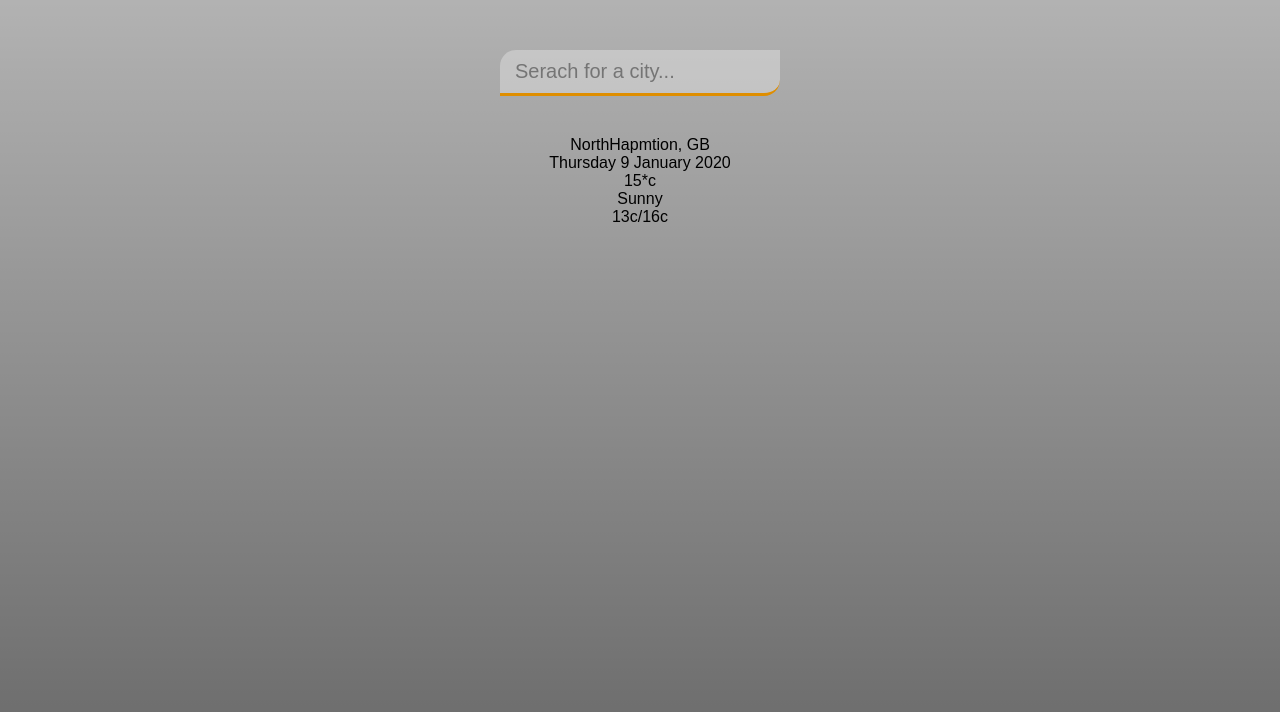
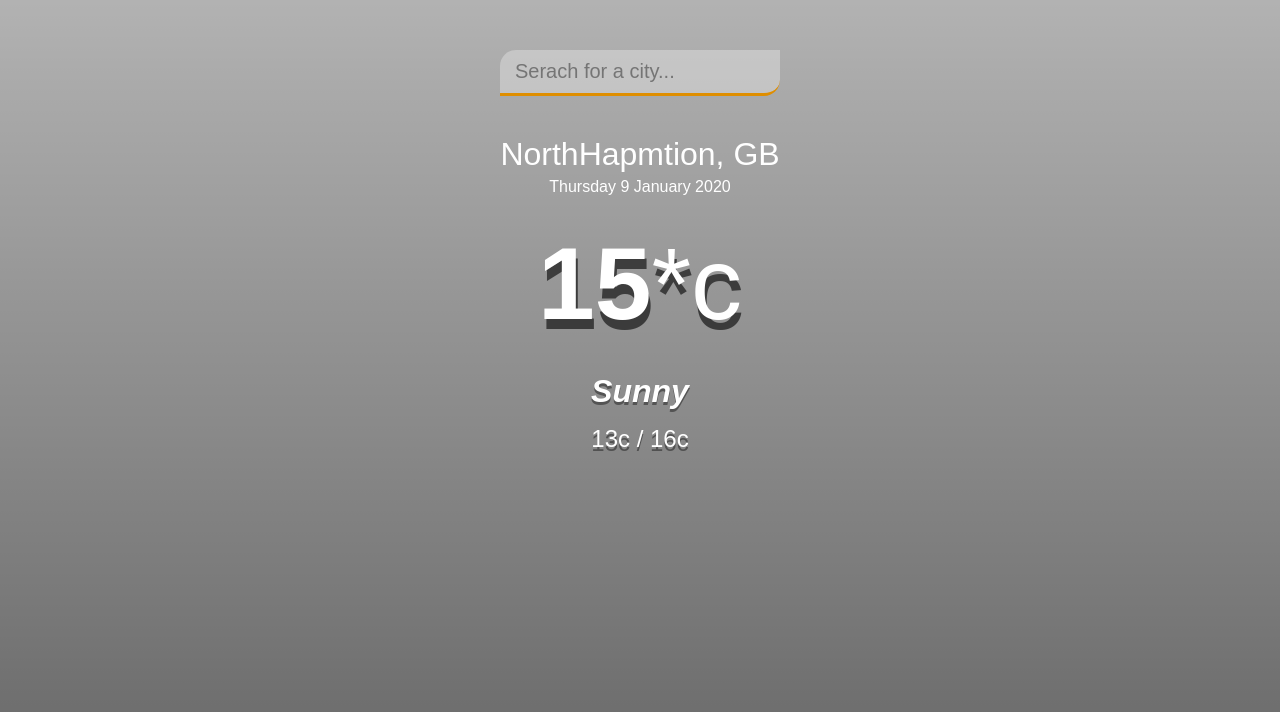
Before and after one commit to nguyenanthonyw/weatherapp-js, a plain HTML site: page index.html in a window 1280 px wide. Drawn offline with Linux system fonts and the light colour scheme.

Commit message:
Style the text and fixed a bug in html

```diff
--- a/index.html
+++ b/index.html
@@ -12,17 +12,16 @@
         <header>
             <input type="text" autocomplete="off" class="search-box"
             placeholder="Serach for a city..." />
-
         </header>
         <main>
-            <section class="loction">
+            <section class="location">
                 <div class="city">NorthHapmtion, GB</div>
                 <div class="date">Thursday 9 January 2020</div>
             </section>
             <div class="current">
                 <div class="temp">15<span>*c</span></div>
                 <div class="weather">Sunny</div>
-                <div class="hi-low">13c/16c</div>
+                <div class="hi-low">13c / 16c</div>
             </div>
 
 
--- a/main.css
+++ b/main.css
@@ -1,53 +1,51 @@
-*{
+* {
     margin: 0;
     padding: 0;
     box-sizing: border-box;
+  }
 
-}
-body{
-    font-family: 'monserrat', sans-serif;
+  body {
+    font-family: 'montserrat', sans-serif;
     background-image: url('after_noon.png');
     background-size: cover;
     background-position: top center;
   }
 
-.app-wrap{
+  .app-wrap {
     display: flex;
     flex-direction: column;
     min-height: 100vh;
-    background-image: linear-gradient(to bottom, rgba(0,0,0,0.3), rgba(0,0,0,0.6));
+    background-image: linear-gradient(to bottom, rgba(0, 0, 0, 0.3), rgba(0, 0, 0, 0.6));
   }
 
-header{
+  header {
     display: flex;
     justify-content: center;
     align-items: center;
     padding: 50px 15px 15px;
   }
 
-header input{
+  header input {
     width: 100%;
     max-width: 280px;
     padding: 10px 15px;
     border: none;
     outline: none;
-    background-color: rgba(255,255,255, 0.3);
+    background-color: rgba(255, 255, 255, 0.3);
     border-radius: 16px 0px 16px 0px;
     border-bottom: 3px solid #DF8E00;
 
     color: #313131;
     font-size: 20px;
-    font: width 300px;
-    transition: .2s ease-out;
-
+    font-weight: 300;
+    transition: 0.2s ease-out;
   }
 
-header input:focus{
-    background-color: rgba(255,255,255, 0.6);
-
+  header input:focus {
+    background-color: rgba(255, 255, 255, 0.6);
   }
 
-main{
+  main {
     flex: 1 1 100%;
     padding: 25px 25px 50px;
     display: flex;
@@ -55,3 +53,43 @@ main{
     align-items: center;
     text-align: center;
   }
+
+  .location .city {
+    color: #FFF;
+    font-size: 32px;
+    font-weight: 500;
+    margin-bottom: 5px;
+  }
+
+  .location .date {
+    color: #FFF;
+    font-size: 16px;
+  }
+
+  .current .temp {
+    color: #FFF;
+    font-size: 102px;
+    font-weight: 900;
+    margin: 30px 0px;
+    text-shadow: 2px 10px rgba(0, 0, 0, 0.6);
+  }
+
+  .current .temp span {
+    font-weight: 500;
+  }
+
+  .current .weather {
+    color: #FFF;
+    font-size: 32px;
+    font-weight: 700;
+    font-style: italic;
+    margin-bottom: 15px;
+    text-shadow: 0px 3px rgba(0, 0, 0, 0.4);
+  }
+
+  .current .hi-low {
+    color: #FFF;
+    font-size: 24px;
+    font-weight: 500;
+    text-shadow: 0px 4px rgba(0, 0, 0, 0.4);
+  }
```
Lines whose indentation alone changed are shown as unchanged.
